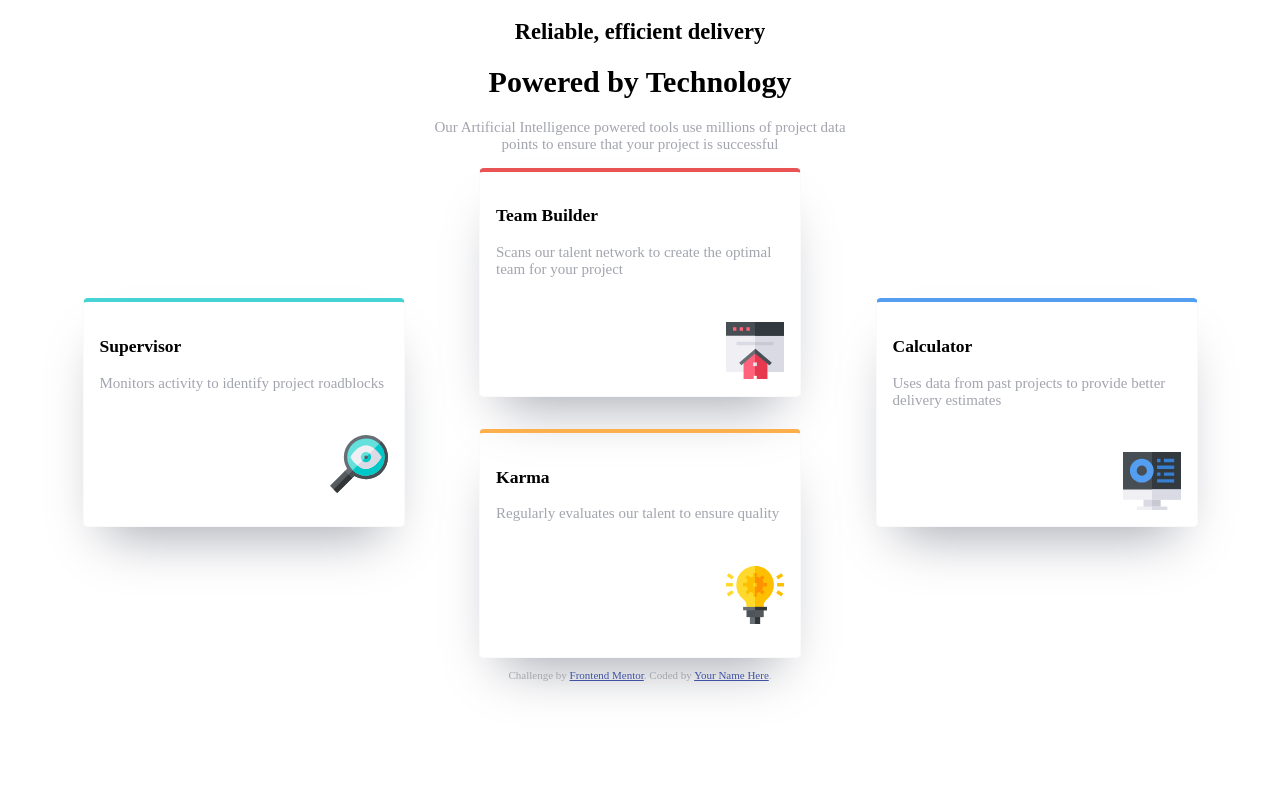
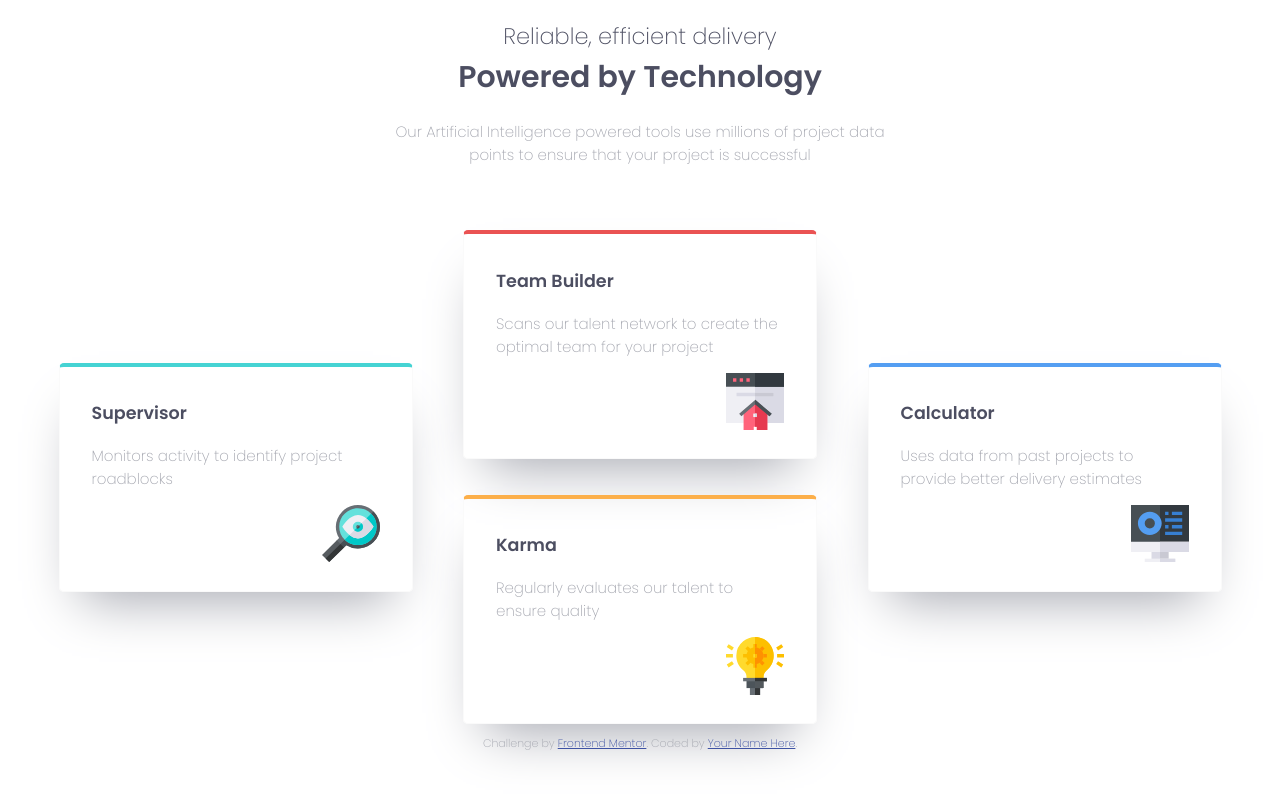
Before and after one commit to craigdennis/frontend-mentor, a plain HTML site: page four-card-feature-section-master/index.html in a window 1280 px wide. Drawn offline with Linux system fonts and the light colour scheme.

Commit message:
desktop layout complete
layout for desktop is complete

```diff
--- a/four-card-feature-section-master/index.html
+++ b/four-card-feature-section-master/index.html
@@ -14,6 +14,7 @@
 
     <title>Frontend Mentor | Four card feature section</title>
 
+    <link href="https://fonts.googleapis.com/css?family=Poppins:200,400,600&display=swap" rel="stylesheet">
     <link rel="stylesheet" href="styles.css" />
   </head>
   <body>
@@ -28,14 +29,14 @@
     </div>
 
     <div class="container">
-      <div class="feature-card left-card feature-card-top-cyan">
+      <div class="feature-card feature-card-supervisor">
         <h3>Supervisor</h3>
         <p>Monitors activity to identify project roadblocks</p>
         <img src="images/icon-supervisor.svg" class="img" alt="" />
       </div>
 
       <div class='flex-column'>
-        <div class="feature-card feature-card-top-red">
+        <div class="feature-card feature-card-team-builder">
           <h3>Team Builder</h3>
           <p>
             Scans our talent network to create the optimal team for your project
@@ -43,14 +44,14 @@
           <img src="images/icon-team-builder.svg" class="img" alt="" />
         </div>
 
-        <div class="feature-card feature-card-top-orange">
+        <div class="feature-card feature-card-karma">
           <h3>Karma</h3>
           <p>Regularly evaluates our talent to ensure quality</p>
           <img src="images/icon-karma.svg" class="img" alt="" />
         </div>
       </div>
 
-      <div class="feature-card right-card feature-card-top-blue">
+      <div class="feature-card feature-card-calculator">
         <h3>Calculator</h3>
         <p>Uses data from past projects to provide better delivery estimates</p>
         <img src="images/icon-calculator.svg" class="img" alt="" />
--- a/four-card-feature-section-master/styles.css
+++ b/four-card-feature-section-master/styles.css
@@ -1,5 +1,33 @@
+:root {
+  --team-builder-red: hsl(0, 78%, 62%);
+  --supervisor-cyan: hsl(180, 62%, 55%);
+  --karma-orange: hsl(34, 97%, 64%);
+  --calculator-blue: hsl(212, 86%, 64%);
+  --very-dark-blue: hsl(234, 12%, 34%);
+}
+
+h1, h3 {
+  color: var(--very-dark-blue);
+}
+
+h1 {
+  font-weight: 600;
+  margin-top: -1rem;
+}
+
+h2 {
+  color: var(--very-dark-blue);
+  font-weight: 200;
+}
+
+h3 {
+  font-weight: 600;
+}
+
 body {
   font-size: 15px;
+  font-weight: 200;
+  font-family: 'Poppins', sans-serif;
 
 }
 
@@ -10,6 +38,7 @@ p {
 
 .heading {
    text-align: center;
+   margin-bottom: 4rem;
 }
 
 .container {
@@ -27,7 +56,7 @@ p {
     height: 12rem;
     box-shadow: 0px 29px 52px -22px hsl(229, 6%, 66%);
     margin: auto;
-    padding: 1rem;
+    padding: 1rem 2rem;
 
 }
 .flex-column {
@@ -35,24 +64,24 @@ p {
 
 }
 
-.feature-card-top-red {
-  border-top: 4px solid hsl(0, 78%, 62%);
+.feature-card-team-builder {
+  border-top: 4px solid var(--team-builder-red);
   margin-bottom: 10%;
 
 
 }
 
-.feature-card-top-cyan {
-  border-top: 4px solid hsl(180, 62%, 55%);
+.feature-card-supervisor {
+  border-top: 4px solid var(--supervisor-cyan);
   align-self: center;
 }
 
-.feature-card-top-orange {
-  border-top: 4px solid hsl(34, 97%, 64%);
+.feature-card-karma {
+  border-top: 4px solid var(--karma-orange);
 }
 
-.feature-card-top-blue {
-  border-top: 4px solid hsl(212, 86%, 64%);
+.feature-card-calculator {
+  border-top: 4px solid var(--calculator-blue);
   align-self: center
 }
 
@@ -65,7 +94,6 @@ p {
 .img {
   float: right;
   width: 20%;
-  margin-top: 10%;
 }
 
 .attribution {
```
